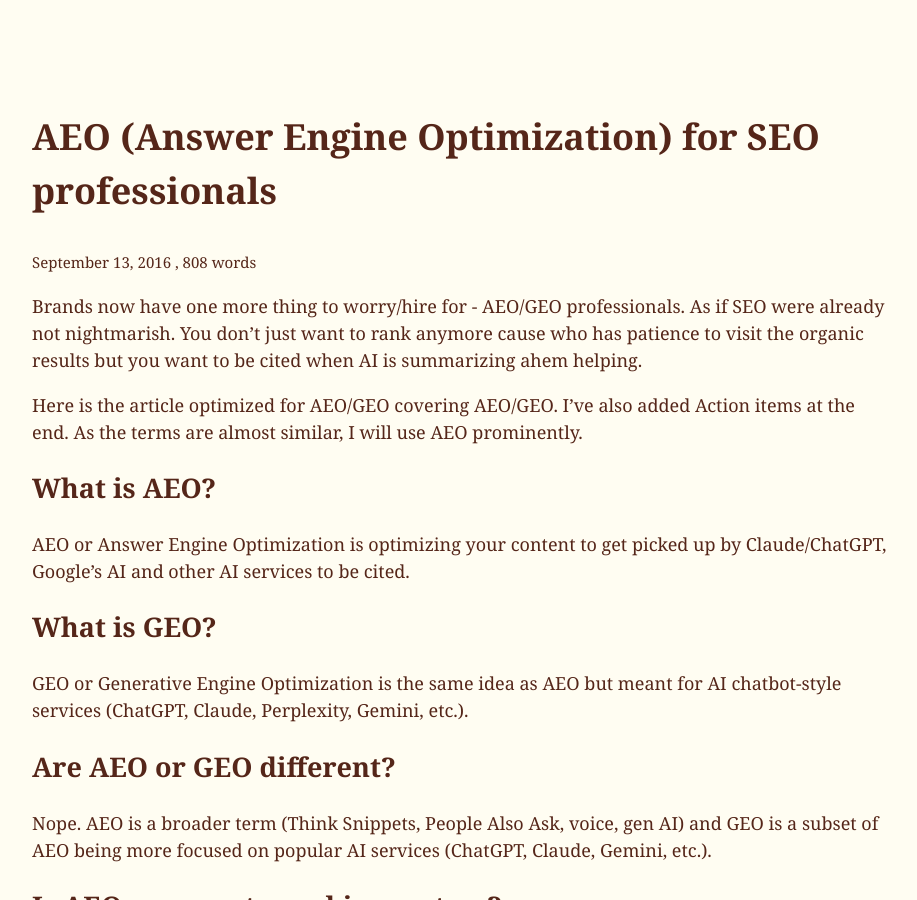
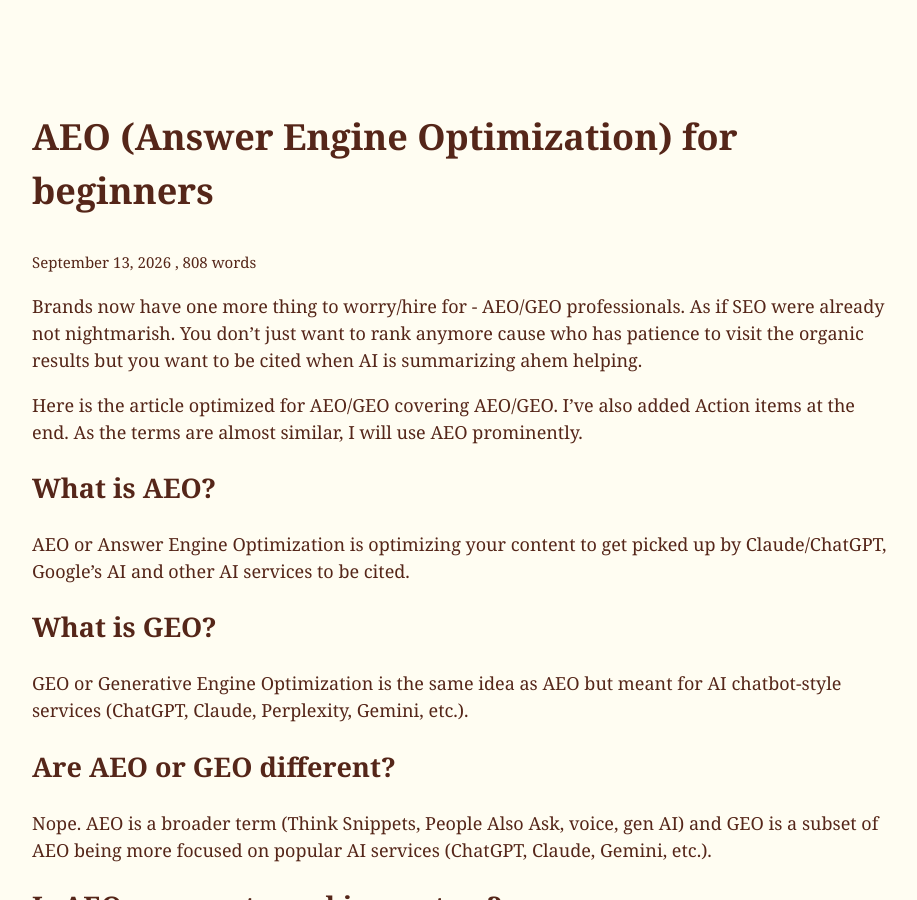
Before and after one commit to ankit7/ankit7.github.io, a Jekyll site: the page built from _posts/2026-09-13-aeo.md, in a window 1280 px wide and 900 px high. Shown: the whole window, without its empty margins (176-1093 px from the left). Built offline with Jekyll 4.4.1, drawn with Linux system fonts in a browser that asks for light colours; our own code applies the rules of GitHub Pages for plain Markdown files.

Commit message:
Adjusts title

```diff
--- a/_posts/2016-09-13-aeo.md
+++ b/_posts/2026-09-13-aeo.md
@@ -1,5 +1,5 @@
 ---
-title: 'AEO (Answer Engine Optimization) for SEO professionals'
+title: 'AEO (Answer Engine Optimization) for beginners'
 permalink: /aeo-geo/
 ---
 Brands now have one more thing to worry/hire for - AEO/GEO professionals. As if SEO were already not nightmarish. You don't just want to rank anymore cause who has patience to visit the organic results but you want to be cited when AI is summarizing ahem helping.
--- /dev/null
+++ b/mise.toml
@@ -0,0 +1,2 @@
+[tools]
+ruby = "3.3.4"
```
